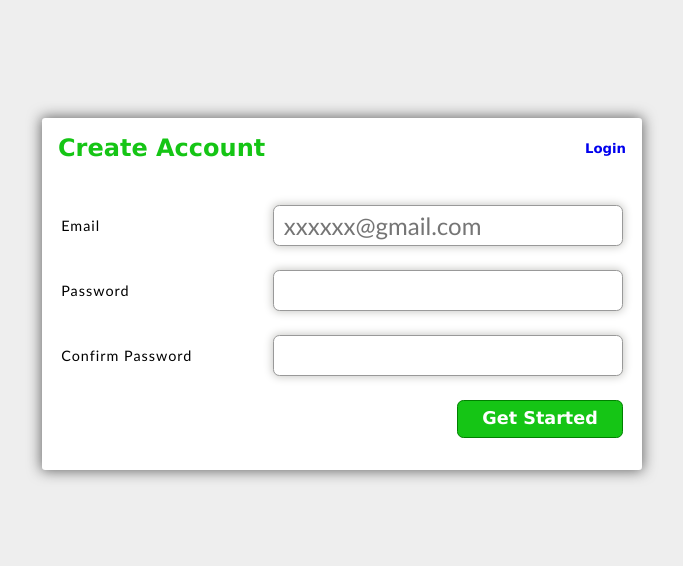
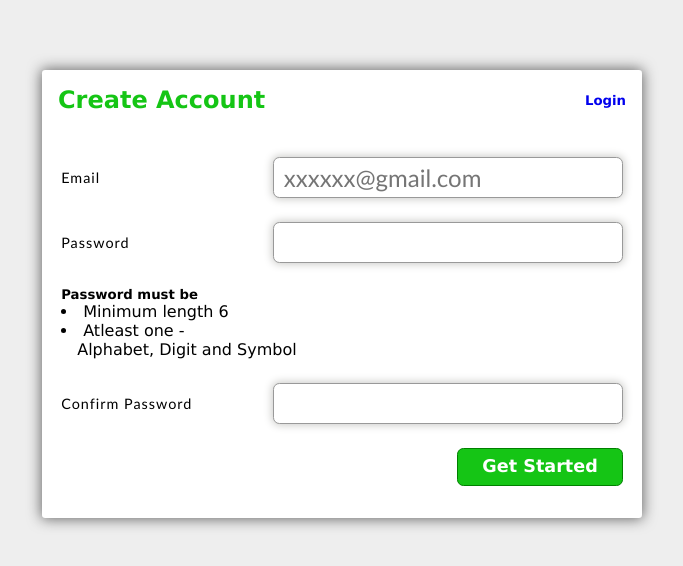
Before and after one commit to Tima99/cric-scoring-forntend, a React (Vite) app: page / in a window 1280 px wide. Shown: the part 106-672 px from the top of the page, without its empty margins (298-981 px from the left). Built offline with nearby package versions, Linux system fonts and the light colour scheme; no server answers.

Commit message:
Password requirements added to register

```diff
--- a/src/Features/RegisterFeature.jsx
+++ b/src/Features/RegisterFeature.jsx
@@ -31,6 +31,14 @@ export const RegisterFeature = () => {
           ?
           <>
             <LabelInput type='password' name='password' id='type-password' label='Password' required onChange={setInputData} />
+            <ul style={{
+              listStylePosition: "inside",
+              alignSelf: "flex-start"
+            }}>
+              <h5>Password must be</h5>
+              <li>Minimum length 6</li>
+              <li>Atleast one - <br /> <span className='pd-1'>Alphabet, Digit and Symbol</span></li>
+            </ul>
             <LabelInput type='password' name='confirm-password' id='type-confirm-password' label='Confirm Password' required onChange={setInputData} />
           </>
           : null
```
